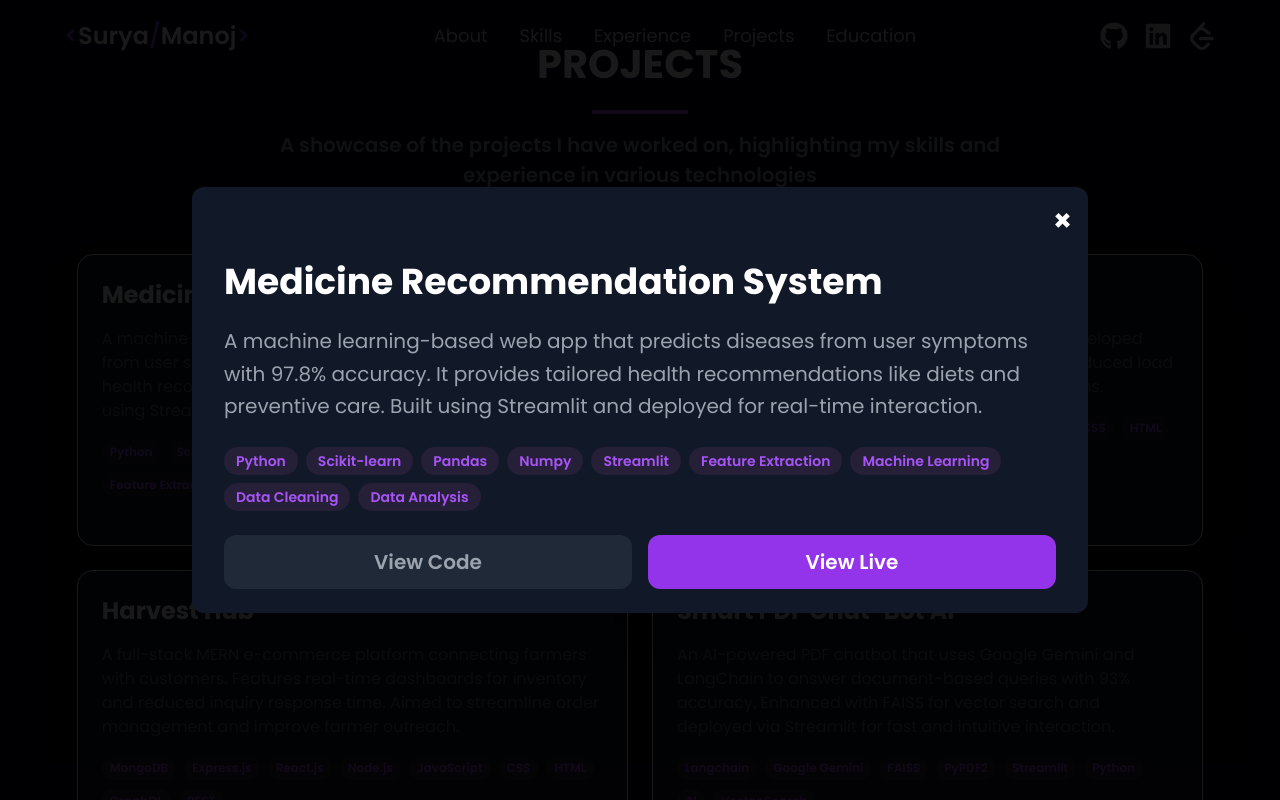
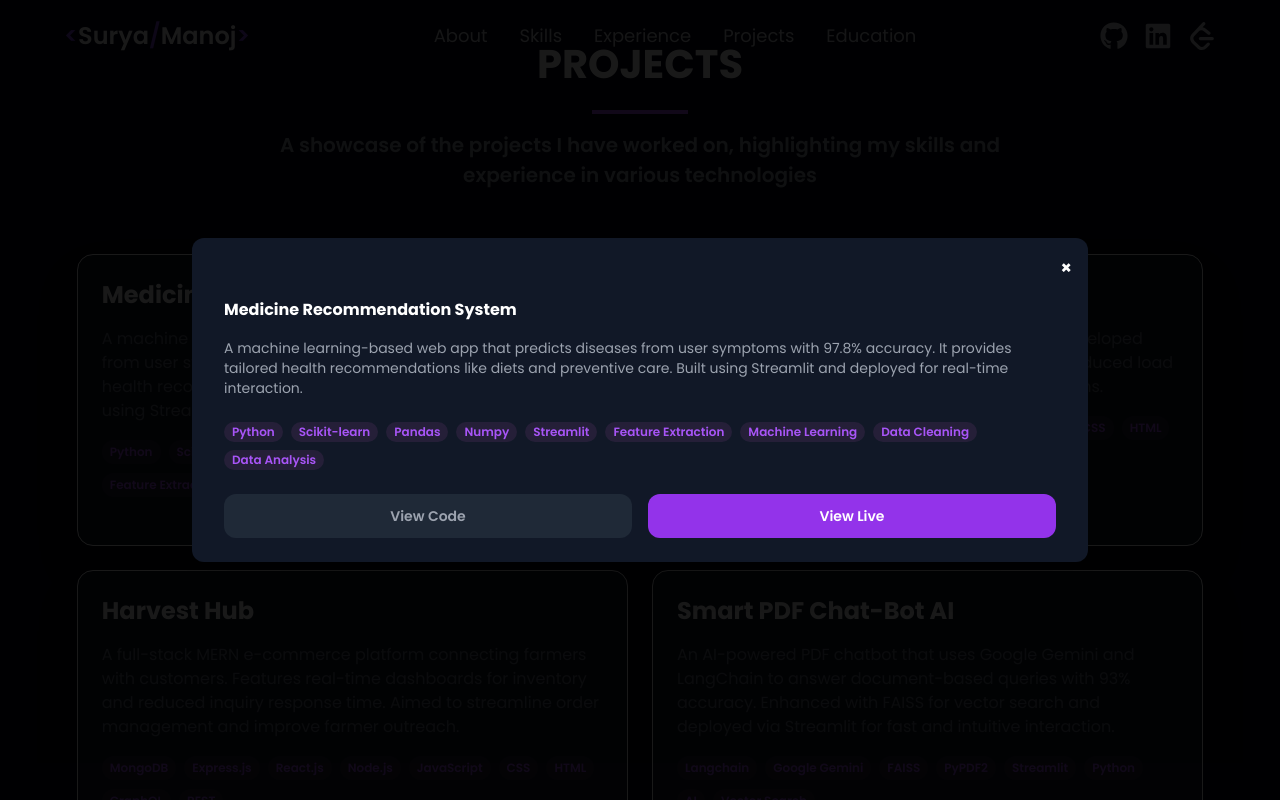
Before and after one commit to suryamanoj07/portfolio, a React (Vite) app: page / in a window 1280 px wide. Both pictures are taken after a click on the element 352 px from the left and 3218 px from the top of the page. Shown: the part 2818-3618 px from the top of the page. Built offline with nearby package versions, Linux system fonts and the light colour scheme.

Commit message:
work font

```diff
--- a/src/components/Work/Work.jsx
+++ b/src/components/Work/Work.jsx
@@ -64,7 +64,7 @@ const Work = () => {
             <div className="flex justify-end p-4">
               <button
                 onClick={handleCloseModal}
-                className="text-white text-2xl sm:text-3xl font-bold hover:text-purple-500 transition-colors duration-200"
+                className="text-white text-2xl sm:text-3xl lg:text-lg font-bold hover:text-purple-500 transition-colors duration-200"
               >
                 &times;
               </button>
@@ -72,17 +72,17 @@ const Work = () => {
 
             <div className="flex flex-col">
               <div className="px-4 sm:px-6 lg:px-8 pb-6">
-                <h3 className="text-responsive-xl sm:text-responsive-2xl lg:text-responsive-3xl font-bold text-white mb-4">
+                <h3 className="text-responsive-xl sm:text-responsive-2xl lg:text-base font-bold text-white mb-4">
                   {selectedProject.title}
                 </h3>
-                <p className="text-responsive-sm sm:text-responsive-base lg:text-responsive-lg text-gray-400 mb-6 leading-relaxed">
+                <p className="text-responsive-sm sm:text-responsive-base lg:text-sm text-gray-400 mb-6 leading-relaxed">
                   {selectedProject.description}
                 </p>
                 <div className="flex flex-wrap gap-2 mb-6">
                   {selectedProject.tags.map((tag, index) => (
                     <span
                       key={index}
-                      className="bg-[#251f38] text-xs sm:text-sm font-semibold text-purple-500 rounded-full px-3 py-1"
+                      className="bg-[#251f38] text-xs sm:text-sm lg:text-xs font-semibold text-purple-500 rounded-full px-2 py-0.5"
                     >
                       {tag}
                     </span>
@@ -93,7 +93,7 @@ const Work = () => {
                     href={selectedProject.github}
                     target="_blank"
                     rel="noopener noreferrer"
-                    className="flex-1 bg-gray-800 hover:bg-purple-800 text-gray-400 px-4 sm:px-6 py-2 sm:py-3 rounded-xl text-responsive-sm sm:text-responsive-base lg:text-responsive-lg font-semibold text-center transition-colors duration-200"
+                    className="flex-1 bg-gray-800 hover:bg-purple-800 text-gray-400 px-4 sm:px-6 py-2 sm:py-3 rounded-xl text-responsive-sm sm:text-responsive-base lg:text-sm font-semibold text-center transition-colors duration-200"
                   >
                     View Code
                   </a>
@@ -102,7 +102,7 @@ const Work = () => {
                       href={selectedProject.webapp}
                       target="_blank"
                       rel="noopener noreferrer"
-                      className="flex-1 bg-purple-600 hover:bg-purple-800 text-white px-4 sm:px-6 py-2 sm:py-3 rounded-xl text-responsive-sm sm:text-responsive-base lg:text-responsive-lg font-semibold text-center transition-colors duration-200"
+                      className="flex-1 bg-purple-600 hover:bg-purple-800 text-white px-4 sm:px-6 py-2 sm:py-3 rounded-xl text-responsive-sm sm:text-responsive-base lg:text-sm font-semibold text-center transition-colors duration-200"
                     >
                       View Live
                     </a>
```
